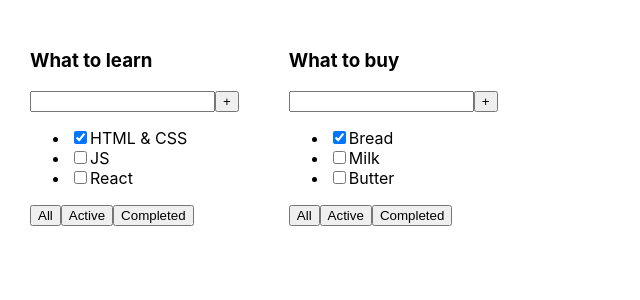
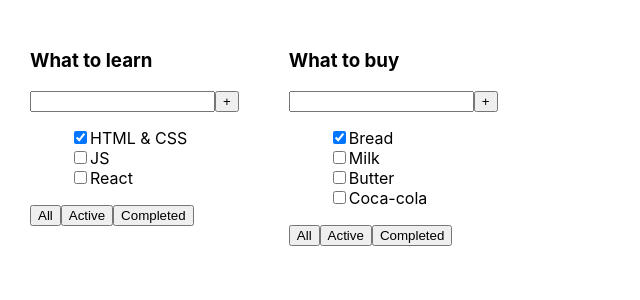
Before and after one commit to hrsk/classwork-todolist, a React (Create React App) app: page / in a window 1280 px wide. Shown: the top 300 px of the page, without its empty margins (0-640 px from the left). Built offline with nearby package versions, Linux system fonts and the light colour scheme.

Commit message:
typing props, rendering tasks using method map

```diff
--- a/src/App.tsx
+++ b/src/App.tsx
@@ -1,15 +1,22 @@
 import './App.css';
 import { Todolist } from './Todolist';
 
+export type TaskType = {
+    id: number
+    title: string
+    isDone: boolean
+}
+export type TasksType = Array<TaskType>
+
 export const App = () => {
 
-    const tasks1 = [
+    const tasks1: TasksType = [
         { id: 1, title: 'HTML & CSS', isDone: true },
         { id: 2, title: 'JS', isDone: false },
         { id: 3, title: 'React', isDone: false },
     ];
 
-    const tasks2 = [
+    const tasks2: TasksType = [
         { id: 1, title: 'Bread', isDone: true },
         { id: 2, title: 'Milk', isDone: false },
         { id: 3, title: 'Butter', isDone: false },
--- a/src/Todolist.tsx
+++ b/src/Todolist.tsx
@@ -1,4 +1,11 @@
-export const Todolist = (props: any) => {
+import { TasksType } from "./App"
+
+type PropsType = {
+    title: string
+    tasks: TasksType
+}
+
+export const Todolist = (props: PropsType) => {
     return (
         <div>
             <h3>{props.title}</h3>
@@ -6,11 +13,23 @@ export const Todolist = (props: any) => {
                 <input />
                 <button>+</button>
             </div>
-            <ul>
+            <ul style={{ listStyle: 'none' }}>
+                {
+                    props.tasks.map((task) => {
+                        return (
+                            <li key={task.id}>
+                                <input type="checkbox" checked={task.isDone} /><span>{task.title}</span>
+                            </li>
+                        )
+                    }
+                    )
+                }
+            </ul>
+            {/* <ul>
                 <li><input type="checkbox" checked={props.tasks[0].isDone} /><span>{props.tasks[0].title}</span></li>
                 <li><input type="checkbox" checked={props.tasks[1].isDone} /><span>{props.tasks[1].title}</span></li>
                 <li><input type="checkbox" checked={props.tasks[2].isDone} /><span>{props.tasks[2].title}</span></li>
-            </ul>
+            </ul> */}
             <div>
                 <button>All</button>
                 <button>Active</button>
```
